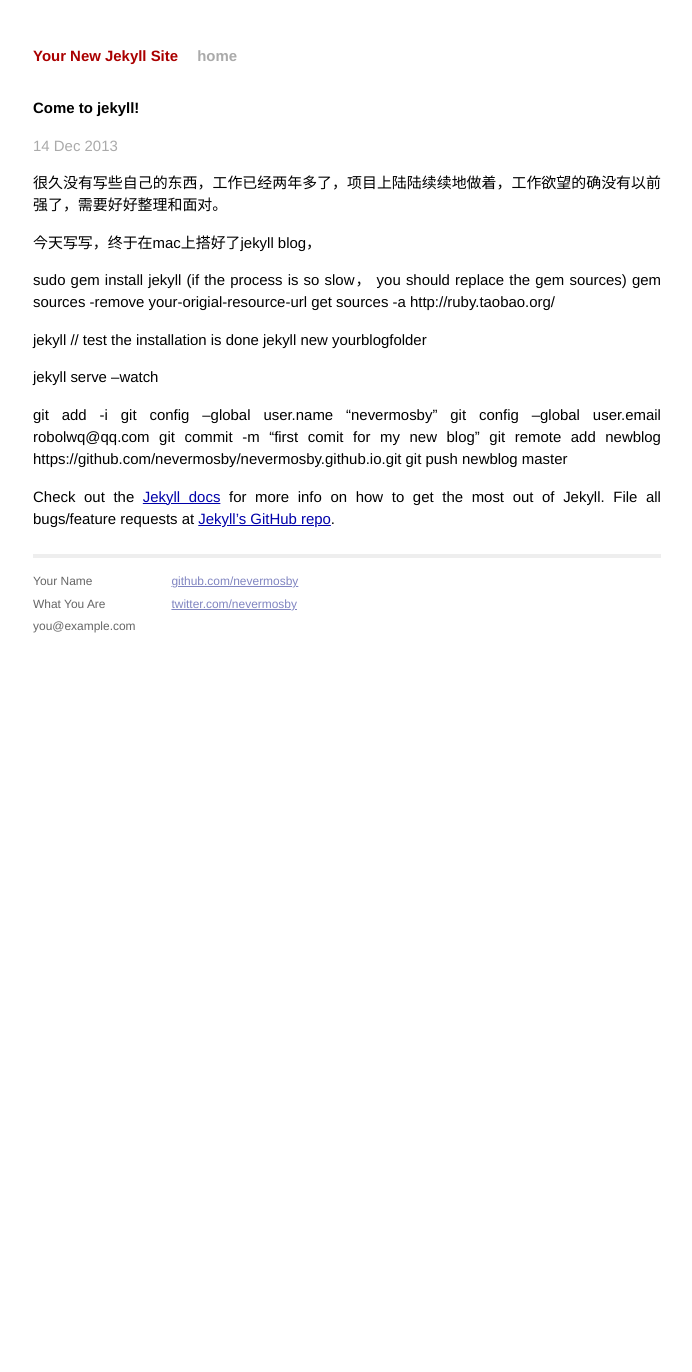
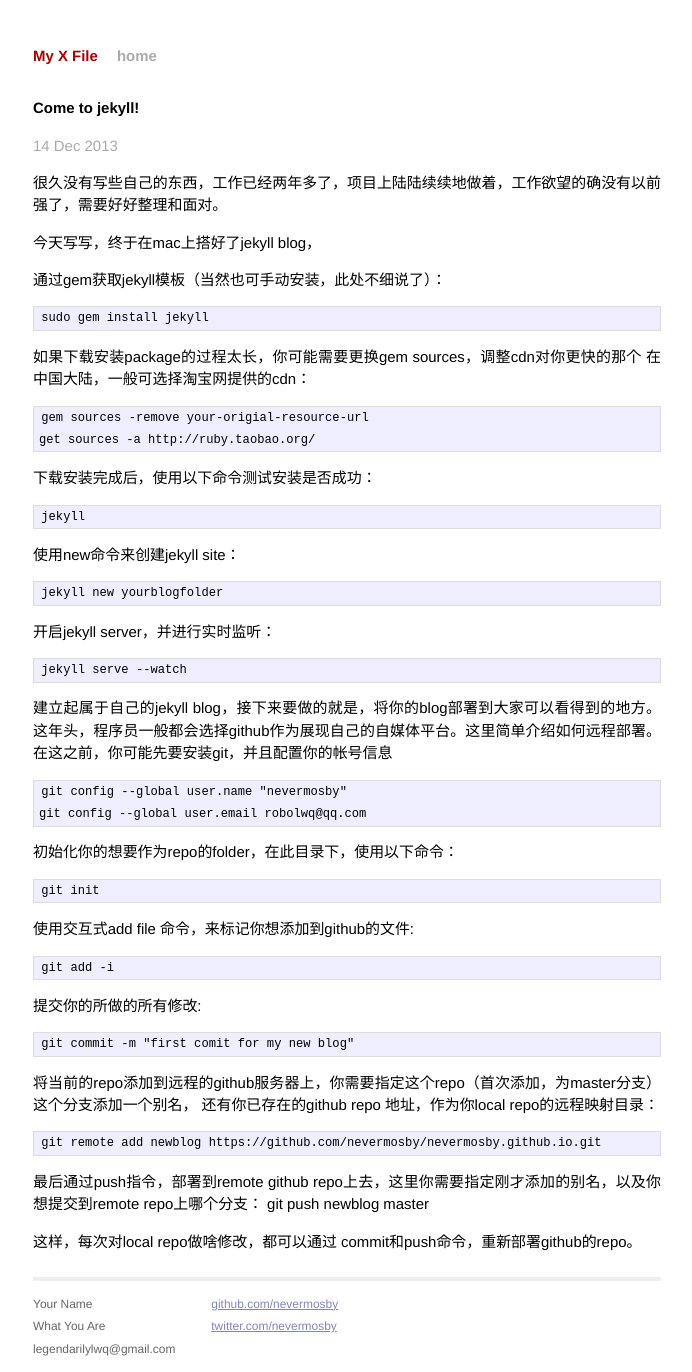
Before and after one commit to nevermosby/nevermosby.github.io, a Jekyll site: the page built from _posts/2013-12-14-how-to-build-ur-own-jekyll-blog-via-github.markdown, in a window 1280 px wide. Shown: the whole page, without its empty margins (293-985 px from the left). Built offline with Jekyll 4.4.1, drawn with Linux system fonts in a browser that asks for light colours; Markdown is read by kramdown in place of the engine named in the settings; before the commit the page ends 945 px from its top, so only the background shows below that.

Commit message:
update the link name in the default template.

```diff
--- a/_config.yml
+++ b/_config.yml
@@ -1,3 +1,3 @@
-name: Your New Jekyll Site
+name: "My X File"
 markdown: redcarpet
 pygments: true
--- a/_layouts/default.html
+++ b/_layouts/default.html
@@ -28,7 +28,7 @@
               <p>
                 Your Name<br />
                 What You Are<br />
-                you@example.com
+                legendarilylwq@gmail.com
               </p>
             </div>
             <div class="contact">
--- a/_posts/2013-12-14-how-to-build-ur-own-jekyll-blog-via-github.markdown
+++ b/_posts/2013-12-14-how-to-build-ur-own-jekyll-blog-via-github.markdown
@@ -8,24 +8,53 @@ date:   2013-12-14 00:57:57
 
 今天写写，终于在mac上搭好了jekyll blog，
 
-sudo gem install jekyll
-(if the process is so slow， you should replace the gem sources)
-gem sources -remove your-origial-resource-url
-get sources -a http://ruby.taobao.org/
+通过gem获取jekyll模板（当然也可手动安装，此处不细说了）：
 
-jekyll // test the installation is done
-jekyll new yourblogfolder
+	sudo gem install jekyll
 
-jekyll serve --watch
+如果下载安装package的过程太长，你可能需要更换gem sources，调整cdn对你更快的那个
+在中国大陆，一般可选择淘宝网提供的cdn：
 
-git add -i
-git config --global user.name "nevermosby"
-git config --global user.email robolwq@qq.com
-git commit -m "first comit for my new blog"
-git remote add newblog https://github.com/nevermosby/nevermosby.github.io.git
-git push newblog master
+	gem sources -remove your-origial-resource-url
+	get sources -a http://ruby.taobao.org/
 
-Check out the [Jekyll docs][jekyll] for more info on how to get the most out of Jekyll. File all bugs/feature requests at [Jekyll's GitHub repo][jekyll-gh].
+下载安装完成后，使用以下命令测试安装是否成功：
 
-[jekyll-gh]: https://github.com/mojombo/jekyll
-[jekyll]:    http://jekyllrb.com
+	jekyll
+
+使用new命令来创建jekyll site：
+
+	jekyll new yourblogfolder
+
+开启jekyll server，并进行实时监听：
+
+	jekyll serve --watch
+
+建立起属于自己的jekyll blog，接下来要做的就是，将你的blog部署到大家可以看得到的地方。
+这年头，程序员一般都会选择github作为展现自己的自媒体平台。这里简单介绍如何远程部署。
+在这之前，你可能先要安装git，并且配置你的帐号信息
+
+	git config --global user.name "nevermosby"
+	git config --global user.email robolwq@qq.com
+
+初始化你的想要作为repo的folder，在此目录下，使用以下命令：
+
+	git init
+
+使用交互式add file 命令，来标记你想添加到github的文件:
+
+	git add -i
+
+提交你的所做的所有修改:
+
+	git commit -m "first comit for my new blog"
+
+将当前的repo添加到远程的github服务器上，你需要指定这个repo（首次添加，为master分支）这个分支添加一个别名，
+还有你已存在的github repo 地址，作为你local repo的远程映射目录：
+
+	git remote add newblog https://github.com/nevermosby/nevermosby.github.io.git
+
+最后通过push指令，部署到remote github repo上去，这里你需要指定刚才添加的别名，以及你想提交到remote repo上哪个分支：
+	git push newblog master
+
+这样，每次对local repo做啥修改，都可以通过 commit和push命令，重新部署github的repo。
--- a/index.html
+++ b/index.html
@@ -1,6 +1,6 @@
 ---
 layout: default
-title: Your New Jekyll Site
+title: My X File
 ---
 
 <div id="home">
```
